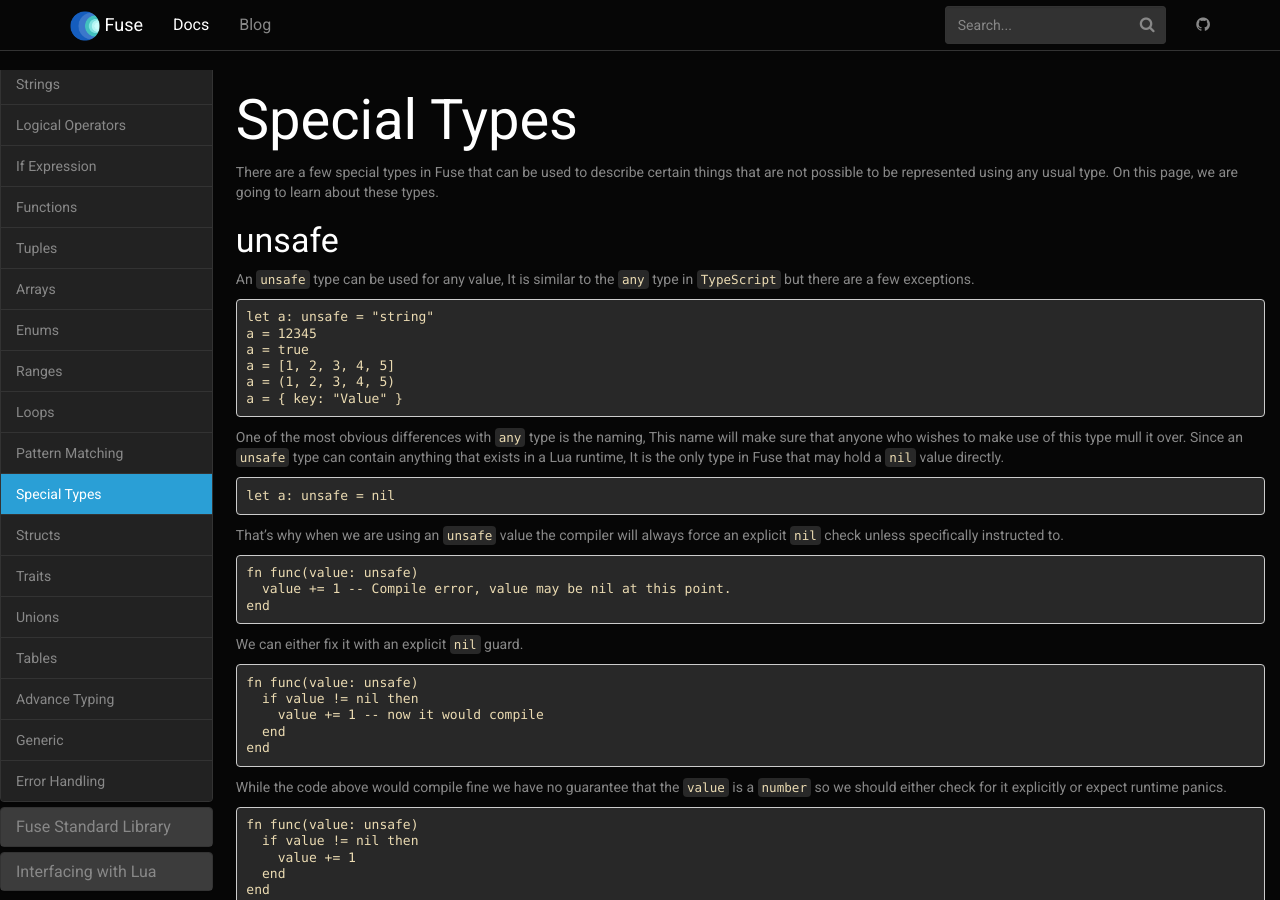
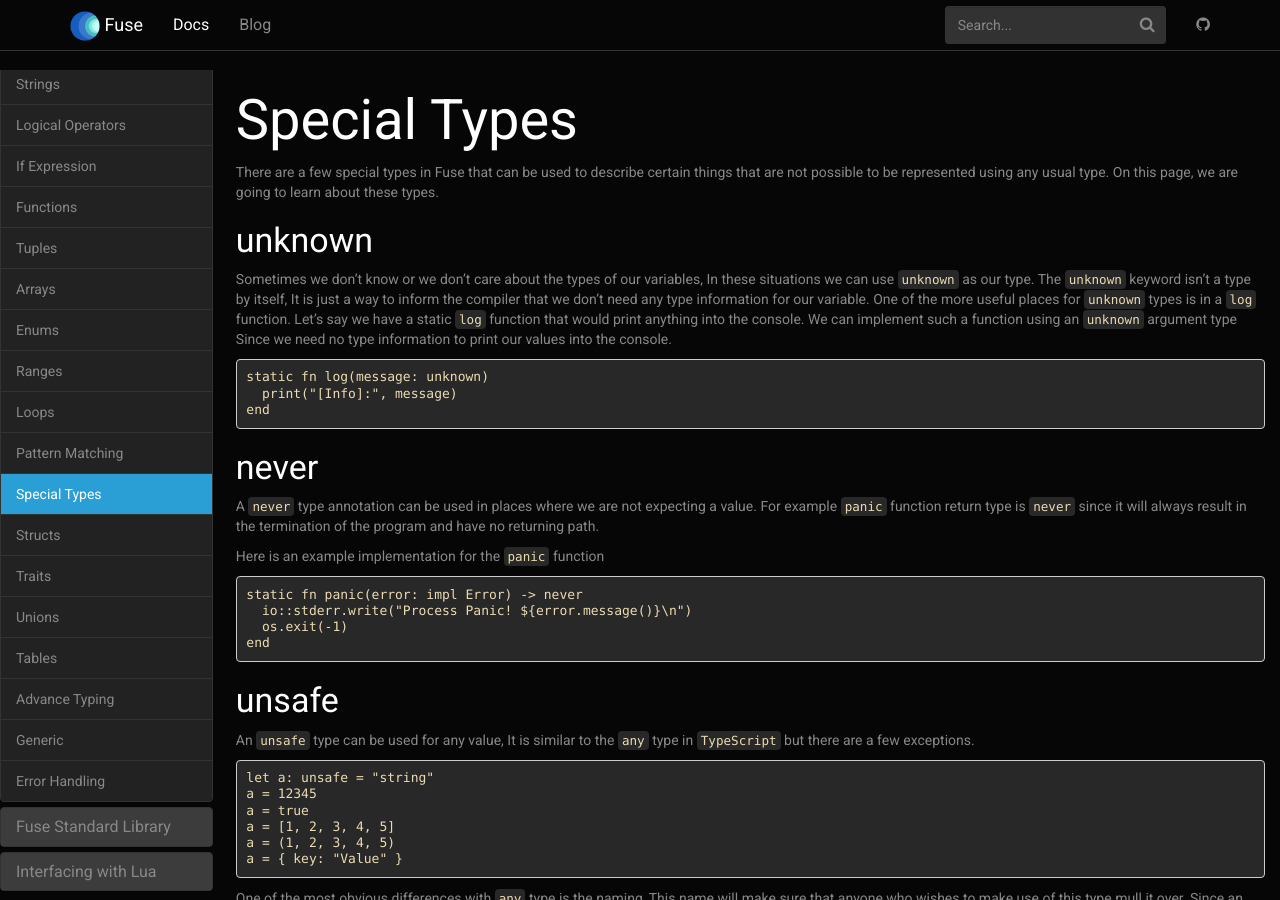
Before and after one commit to fuse-lang/fuse-lang.github.io, a Jekyll site: the page built from _docs/language/15-special-types.md, in a window 1280 px wide and 900 px high. Built offline with Jekyll 4.4.1, drawn with Linux system fonts in a browser that asks for light colours.

Commit message:
add documentation for never and unknown types.

````diff
--- a/_docs/language/15-special-types.md
+++ b/_docs/language/15-special-types.md
@@ -4,6 +4,31 @@ permalink: /docs/lang/special-types/
 ---
 
 There are a few special types in Fuse that can be used to describe certain things that are not possible to be represented using any usual type. On this page, we are going to learn about these types.
+
+### unknown
+
+Sometimes we don't know or we don't care about the types of our variables, In these situations we can use `unknown` as our type.
+The `unknown` keyword isn't a type by itself, It is just a way to inform the compiler that we don't need any type information for our variable.
+One of the more useful places for `unknown` types is in a `log` function. Let's say we have a static `log` function that would print anything into the console. We can implement such a function using an `unknown` argument type Since we need no type information to print our values into the console.
+
+```fuse
+static fn log(message: unknown)
+  print("[Info]:", message)
+end
+```
+
+### never
+
+A `never` type annotation can be used in places where we are not expecting a value. For example `panic` function return type is `never` since it will always result in the termination of the program and have no returning path.
+
+Here is an example implementation for the `panic` function
+
+```fuse
+static fn panic(error: impl Error) -> never
+  io::stderr.write("Process Panic! ${error.message()}\n")
+  os.exit(-1)
+end
+```
 
 ### unsafe
 
````
